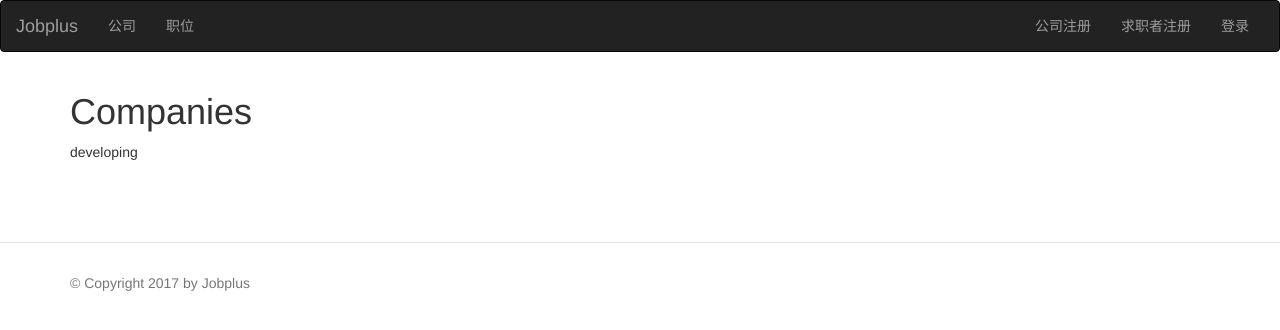
After one commit to uranuday/jobplus7, a Flask app: page /companies in a window 1280 px wide. The commit adds this page. Shown: the top 330 px of the page. Run offline with Flask 2, Linux system fonts and the light colour scheme; some libraries are stand-ins or nearby versions.

Commit message:
init companies and jobs page

```diff
--- a/jobplus/handlers/front.py
+++ b/jobplus/handlers/front.py
@@ -46,3 +46,16 @@ def logout():
     logout_user()
     flash("您已安全退出","success")
     return redirect(url_for(".index"))
+
+
+
+
+@front.route("/companies")
+def company():
+    return render_template("companies.html")
+
+
+
+@front.route("/jobs")
+def job():
+    return render_template("jobs.html")
--- a/jobplus/templates/base.html
+++ b/jobplus/templates/base.html
@@ -30,8 +30,8 @@
 
             <div class="collapse navbar-collapse" id="bs-example-navbar-collapse-1">
                 <ul class="nav navbar-nav">
-                    <li><a href="#">公司</a></li>
-                    <li><a href="#">职位</a></li>
+                    <li><a href="{{ url_for("front.company") }}">公司</a></li>
+                    <li><a href="{{ url_for("front.job") }}">职位</a></li>
                 </ul>
                 <ul class="nav navbar-nav navbar-right">
                     {% if not current_user.is_authenticated %}
--- /dev/null
+++ b/jobplus/templates/companies.html
@@ -0,0 +1,18 @@
+{% extends "base.html" %}
+
+
+
+{% block title %}Companies{% endblock %}
+
+
+
+{% block body %}
+
+
+<h1>Companies</h1>
+<p>developing</p>
+
+
+
+
+{% endblock %}
```
Also changed, not shown: jobplus/templates/jobs.html (added, +18 -0 lines).
